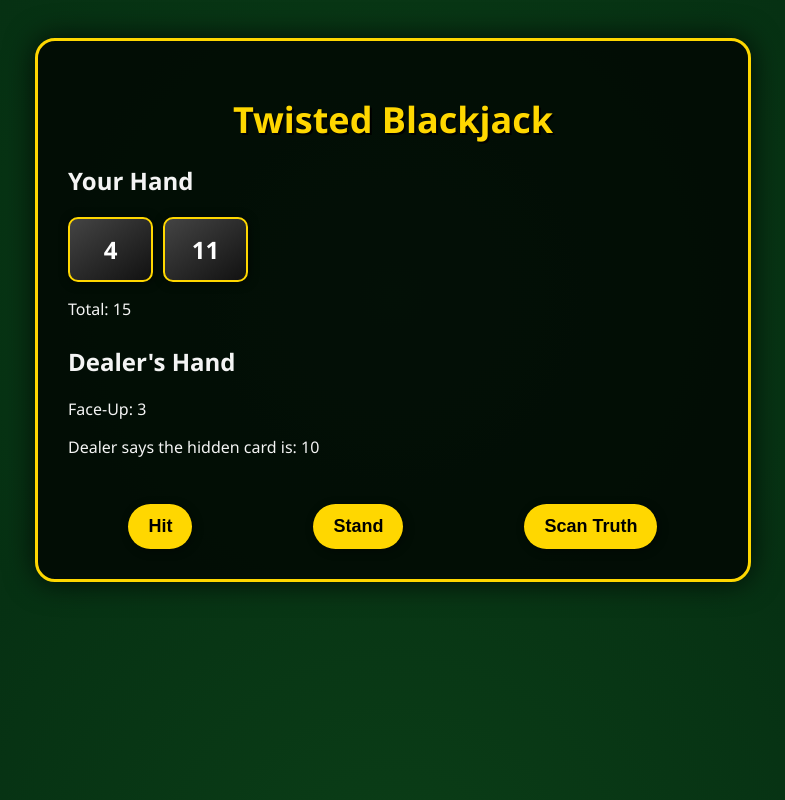
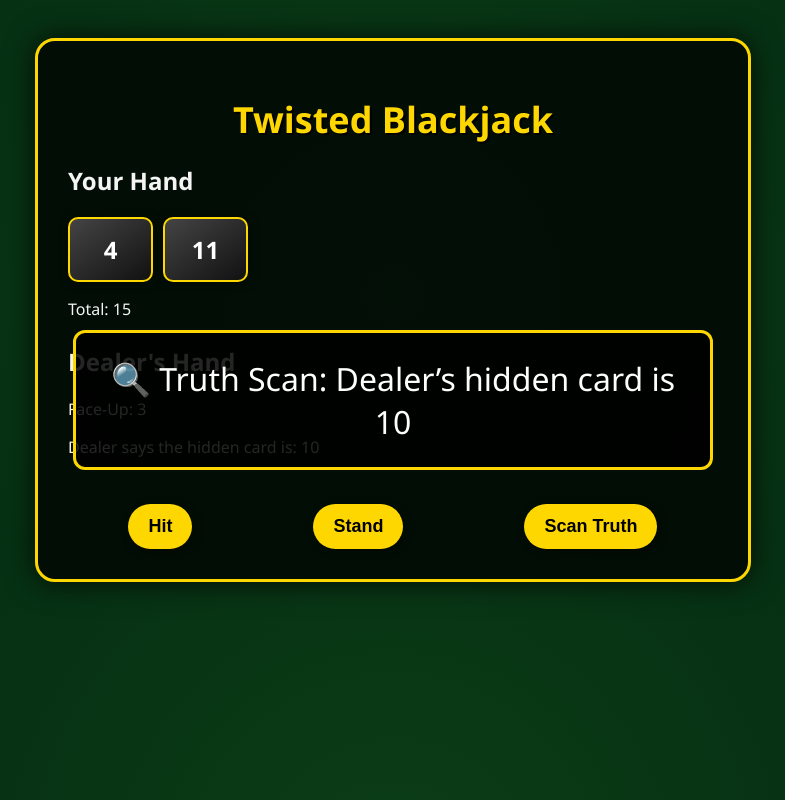
Before and after one commit to pranavdodd/TwistedBlackJack, a plain HTML site: page index.html in a window 1280 px wide. Both pictures are taken after a click on the button "Scan Truth". Shown: the whole page, without its empty margins (247-1032 px from the left). Drawn offline with Linux system fonts and the light colour scheme.

Commit message:
scan truth visible

```diff
--- a/index.html
+++ b/index.html
@@ -7,6 +7,8 @@
   <link rel="stylesheet" href="style.css" />
 </head>
 <body>
+  <div id="truth-scan-message" class="truth-scan-message"></div>
+
   <div class="game-container">
     <h1>Twisted Blackjack</h1>
 
--- a/script.js
+++ b/script.js
@@ -114,12 +114,15 @@ function stand() {
 }
 
 function scan() {
-  if (scanned) {
-    alert("You've already used your scan.");
-    return;
-  }
+  if (scanned) return;
   scanned = true;
-  alert(`Truth Scan: The dealer's real face-down card is ${dealerHand[1]}.`);
+  const realCard = dealerHand[1];
+  const msgDiv = document.getElementById("truth-scan-message");
+  msgDiv.textContent = `🔍 Truth Scan: Dealer’s hidden card is ${realCard}`;
+  msgDiv.style.display = "block";
+  setTimeout(() => {
+    msgDiv.style.display = "none";
+  }, 3000);
 }
 
 function endGame(msg) {
@@ -133,7 +136,6 @@ function endGame(msg) {
   nextBtn.disabled = false;
 }
 
-
 window.onload = function () {
   document.getElementById("next-game")
     .addEventListener("click", startGame);
--- a/style.css
+++ b/style.css
@@ -81,3 +81,19 @@ body {
   font-weight: bold;
   text-shadow: 1px 1px 5px black;
 }
+
+.truth-scan-message {
+  position: fixed;
+  top: 50%;
+  left: 50%;
+  transform: translate(-50%, -50%);
+  background: rgba(0, 0, 0, 0.85);
+  color: #fff;
+  font-size: 2rem;
+  padding: 1.5rem 2rem;
+  border: 3px solid gold;
+  border-radius: 12px;
+  text-align: center;
+  z-index: 1000;
+  display: none;
+}
```
Lines whose indentation alone changed are shown as unchanged.
